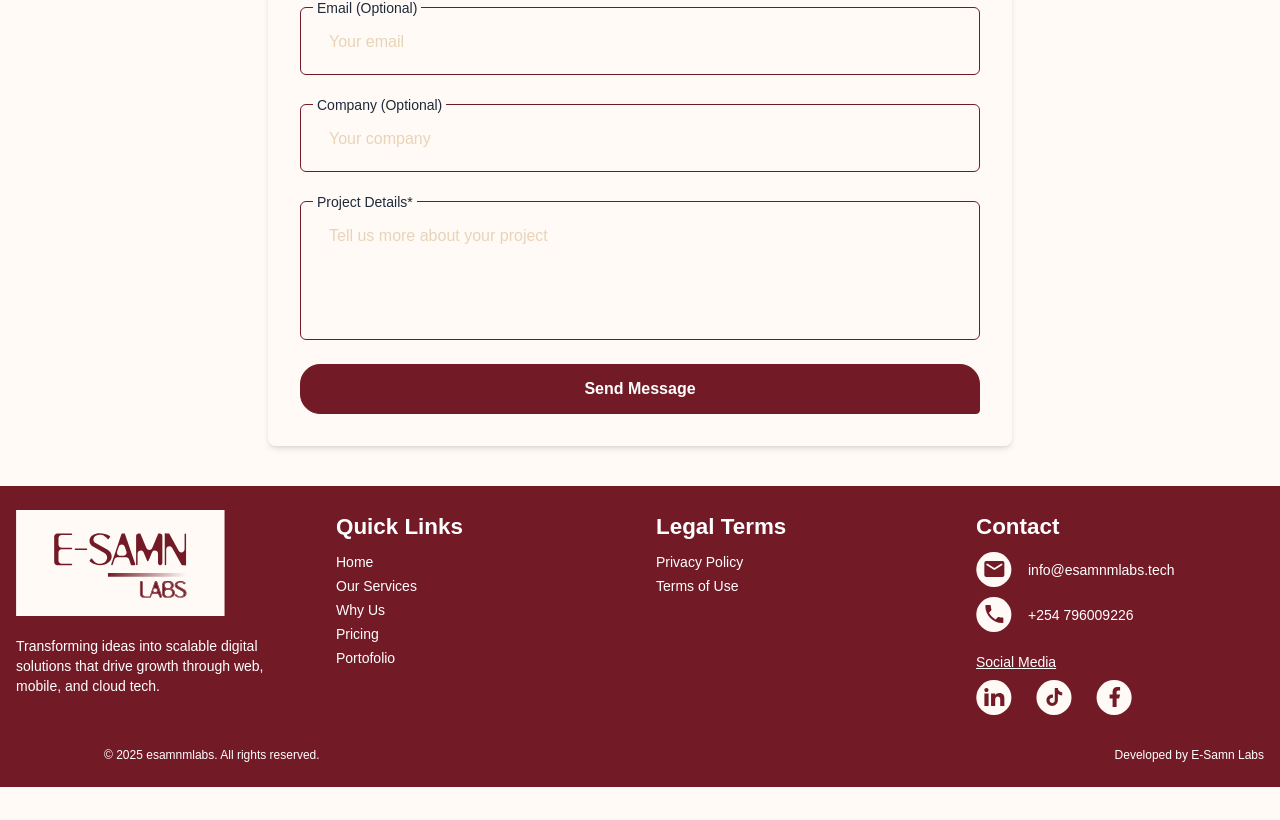
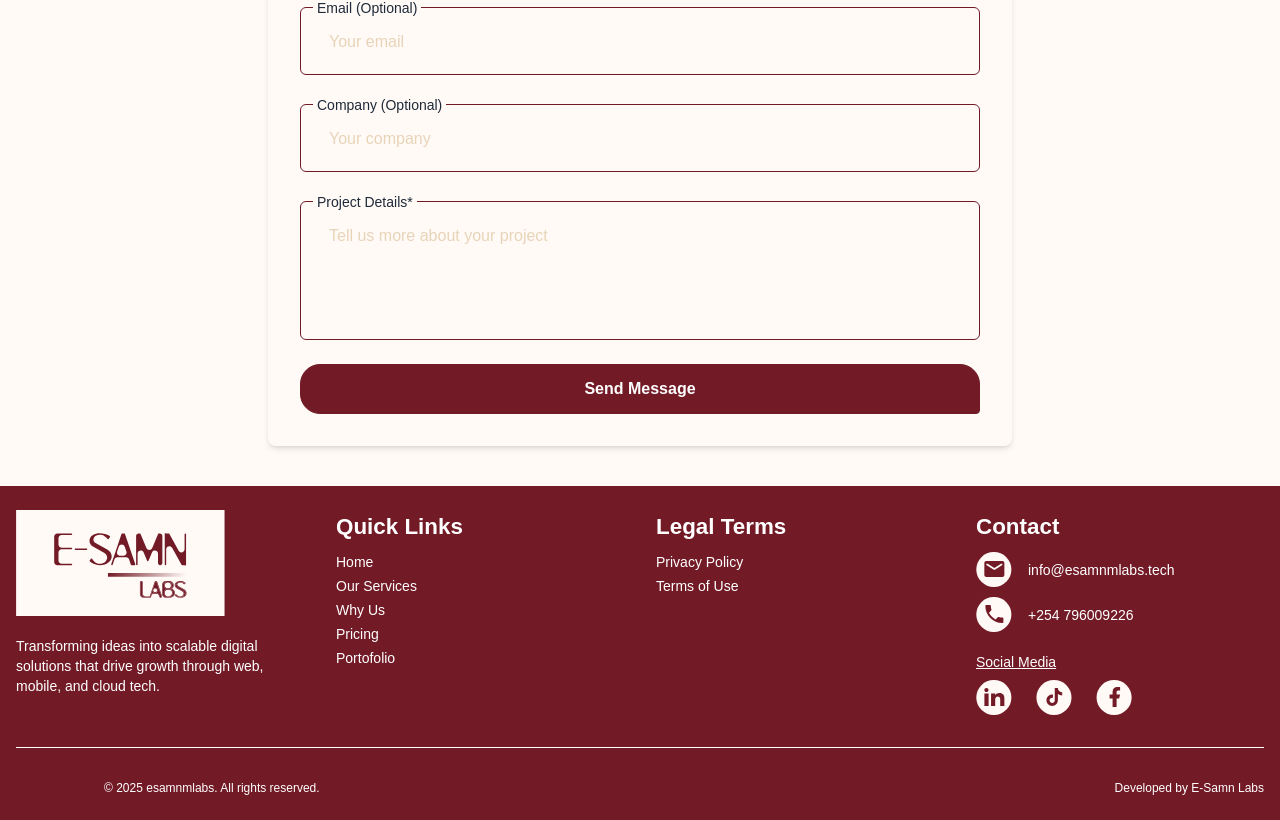
Before and after one commit to SaliMerc/esamntech-website, a React (Vite) app: page / in a window 1280 px wide. Shown: the part 4570-5390 px from the top of the page. Before the commit the page ends 5357 px from the top, so only its background shows below. Built offline with nearby package versions, Linux system fonts and the light colour scheme.

Commit message:
added hr in footer

```diff
--- a/src/components/ContactForm.jsx
+++ b/src/components/ContactForm.jsx
@@ -43,7 +43,7 @@ const ContactForm = () => {
   };
 
   const validateEmail = (email) => {
-    if (!email) return ''; // Email is optional, so empty is valid
+    if (!email) return '';
     const emailRegex = /^[^\s@]+@[^\s@]+\.[^\s@]+$/;
     if (!emailRegex.test(email)) {
       return 'Please enter a valid email address';
--- a/src/components/Footer.jsx
+++ b/src/components/Footer.jsx
@@ -83,6 +83,7 @@ const Footer = () => {
           </div>
         </div>
       </div>
+      <hr className='mt-8' />
       <div className='flex flex-col md:flex-row justify-between'>
         <p className="text-xs mt-8 md:ml-22">© 2025 esamnmlabs. All rights reserved.</p>
         <p className="text-xs mt-8 md:ml-22">
```
